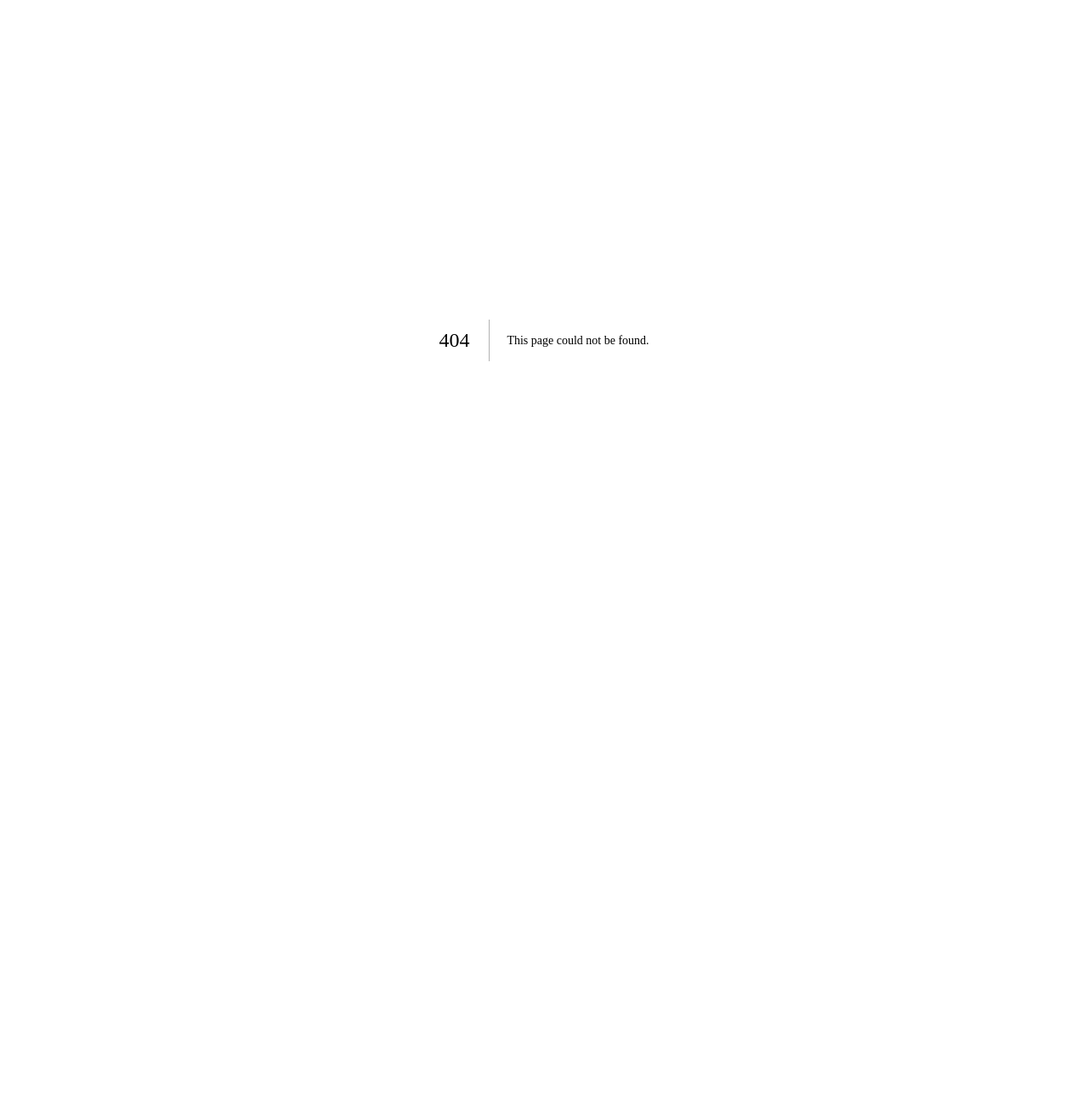
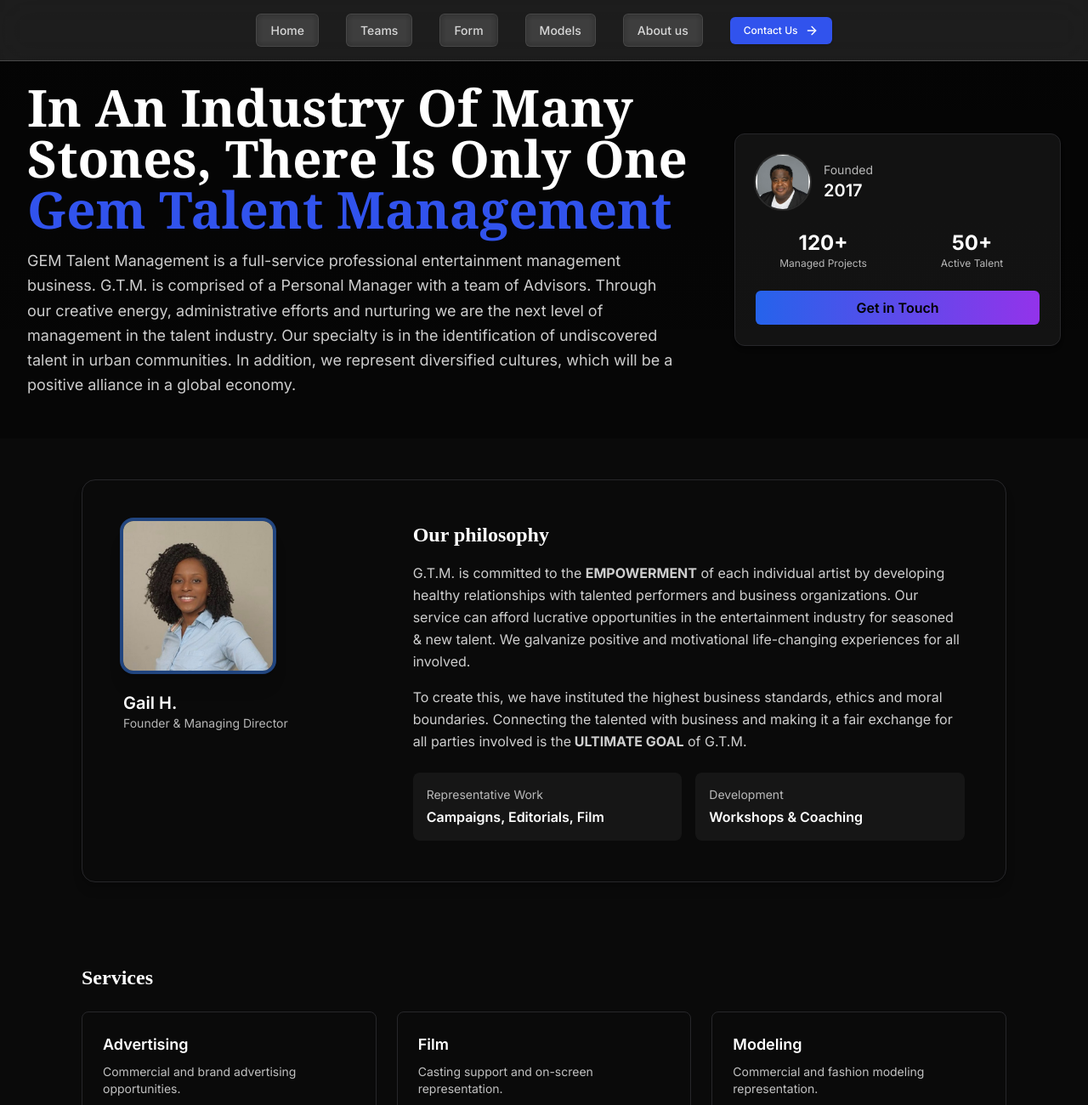
Before and after one commit to Medkabs/GTM, a Next.js app in the folder seira-modeling-agency/: page /about in a window 1280 px wide. Before the commit this address had no page. Shown: the top 1300 px of the page at 85% size. Before the commit the page ends 800 px from the top, so only its background shows below. Built offline with nearby package versions, Linux system fonts and the light colour scheme; a web font is replaced by a local one.

Commit message:
chore: add about us

```diff
--- /dev/null
+++ b/seira-modeling-agency/src/app/about/page.tsx
@@ -0,0 +1,159 @@
+"use client";
+
+import React, { useEffect } from "react";
+import Image from "next/image";
+import Header from "@/components/layout/Header/Header";
+import Footer from "@/components/layout/Footer/Footer";
+import { logSecurityEvent } from "@/lib/security";
+
+export default function AboutPage() {
+  useEffect(() => {
+    logSecurityEvent("about_page_access", { timestamp: new Date().toISOString() });
+  }, []);
+
+  return (
+    <main className="min-h-screen bg-background text-white">
+      <Header />
+
+      {/* HERO */}
+      <section className="pt-24 pb-12 bg-gradient-to-b from-black/60 to-black/40">
+        <div className="max-w-7xl mx-auto px-6 lg:px-8">
+          <div className="grid grid-cols-1 lg:grid-cols-3 gap-8 items-center">
+            <div className="lg:col-span-2">
+              <h1 className="font-serif text-4xl sm:text-5xl lg:text-6xl font-bold leading-tight mb-4">
+                In An Industry Of Many Stones, There Is Only One
+                <span className="block text-primary">Gem Talent Management</span>
+              </h1>
+
+              <p className="text-lg text-white/80 max-w-3xl leading-relaxed">
+                GEM Talent Management is a full-service professional entertainment
+                management business. G.T.M. is comprised of a Personal Manager with a
+                team of Advisors. Through our creative energy, administrative efforts
+                and nurturing we are the next level of management in the talent
+                industry. Our specialty is in the identification of undiscovered
+                talent in urban communities. In addition, we represent diversified
+                cultures, which will be a positive alliance in a global economy.
+              </p>
+            </div>
+
+            {/* Quick Stats Card */}
+            <aside className="order-first lg:order-last bg-white/5 border border-white/6 rounded-xl p-6 shadow-md">
+              <div className="flex items-center gap-4">
+                <div className="flex-shrink-0">
+                  <div className="w-16 h-16 rounded-full overflow-hidden ring-2 ring-white/10">
+                    <Image src="/Michael.png" alt="Founder" width={64} height={64} className="object-cover" />
+                  </div>
+                </div>
+                <div>
+                  <div className="text-sm text-white/70">Founded</div>
+                  <div className="text-xl font-semibold">2017</div>
+                </div>
+              </div>
+
+              <div className="mt-6 grid grid-cols-2 gap-4">
+                <div className="text-center">
+                  <div className="text-2xl font-bold">120+</div>
+                  <div className="text-xs text-white/70">Managed Projects</div>
+                </div>
+                <div className="text-center">
+                  <div className="text-2xl font-bold">50+</div>
+                  <div className="text-xs text-white/70">Active Talent</div>
+                </div>
+              </div>
+
+              <a href="#contact" className="mt-6 inline-block w-full text-center bg-gradient-to-r from-blue-600 to-purple-600 hover:opacity-95 text-black font-semibold py-2 rounded-md">
+                Get in Touch
+              </a>
+            </aside>
+          </div>
+        </div>
+      </section>
+
+      {/* PROFILE + BIO */}
+      <section className="py-12">
+        <div className="max-w-6xl mx-auto px-6 lg:px-8">
+          <div className="bg-white/3 border border-white/6 rounded-2xl p-8 lg:p-12 shadow-lg grid grid-cols-1 lg:grid-cols-3 gap-8 items-start">
+            <div className="flex flex-col items-center lg:items-start gap-6">
+              <div className="w-44 h-44 rounded-xl overflow-hidden ring-4 ring-white/6 shadow-xl">
+                <Image src="/Nisani.png" alt="Team lead" width={176} height={176} className="object-cover" />
+              </div>
+              <div className="text-center lg:text-left">
+                <div className="text-xl font-semibold">Gail H.</div>
+                <div className="text-sm text-white/70">Founder & Managing Director</div>
+              </div>
+            </div>
+
+            <div className="lg:col-span-2">
+
+              <h2 className="text-2xl font-semibold mb-4">Our philosophy</h2>
+              <p className="text-white/80 leading-relaxed mb-4">
+                G.T.M. is committed to the <strong className="uppercase">EMPOWERMENT</strong> of each individual artist by
+                developing healthy relationships with talented performers and business
+                organizations. Our service can afford lucrative opportunities in the
+                entertainment industry for seasoned &amp; new talent. We galvanize
+                positive and motivational life-changing experiences for all involved.
+              </p>
+
+              <p className="text-white/80 leading-relaxed mb-6">
+                To create this, we have instituted the highest business standards,
+                ethics and moral boundaries. Connecting the talented with business
+                and making it a fair exchange for all parties involved is the
+                <strong className="uppercase"> ULTIMATE GOAL</strong> of G.T.M.
+              </p>
+
+              <div className="grid grid-cols-1 sm:grid-cols-2 gap-4">
+                <div className="bg-white/5 p-4 rounded-lg">
+                  <div className="text-sm text-white/70">Representative Work</div>
+                  <div className="font-semibold mt-1">Campaigns, Editorials, Film</div>
+                </div>
+                <div className="bg-white/5 p-4 rounded-lg">
+                  <div className="text-sm text-white/70">Development</div>
+                  <div className="font-semibold mt-1">Workshops & Coaching</div>
+                </div>
+              </div>
+            </div>
+          </div>
+        </div>
+      </section>
+
+      {/* SERVICES */}
+      <section className="py-12 bg-background">
+        <div className="max-w-6xl mx-auto px-6 lg:px-8">
+          <h3 className="text-2xl font-semibold mb-6">Services</h3>
+          <div className="grid grid-cols-1 sm:grid-cols-2 lg:grid-cols-3 gap-6">
+            <div className="bg-white/4 rounded-lg p-6 border border-white/6">
+              <div className="text-lg font-semibold mb-2">Advertising</div>
+              <p className="text-sm text-white/75">Commercial and brand advertising opportunities.</p>
+            </div>
+            <div className="bg-white/4 rounded-lg p-6 border border-white/6">
+              <div className="text-lg font-semibold mb-2">Film</div>
+              <p className="text-sm text-white/75">Casting support and on-screen representation.</p>
+            </div>
+            <div className="bg-white/4 rounded-lg p-6 border border-white/6">
+              <div className="text-lg font-semibold mb-2">Modeling</div>
+              <p className="text-sm text-white/75">Commercial and fashion modeling representation.</p>
+            </div>
+            <div className="bg-white/4 rounded-lg p-6 border border-white/6">
+              <div className="text-lg font-semibold mb-2">Music</div>
+              <p className="text-sm text-white/75">Artist development and music industry connections.</p>
+            </div>
+            <div className="bg-white/4 rounded-lg p-6 border border-white/6">
+              <div className="text-lg font-semibold mb-2">Photography</div>
+              <p className="text-sm text-white/75">Editorial and commercial photography collaborations.</p>
+            </div>
+            <div className="bg-white/4 rounded-lg p-6 border border-white/6">
+              <div className="text-lg font-semibold mb-2">Sports & Writers</div>
+              <p className="text-sm text-white/75">Sports partnerships, writers and other creative talent representation.</p>
+            </div>
+            <div className="col-span-full text-sm text-white/70 mt-2">And more — we work across disciplines to create opportunities for new and seasoned talent.</div>
+          </div>
+        </div>
+      </section>
+
+      {/* Contact anchor for modals / CTA */}
+      <div id="contact" className="sr-only" />
+
+      <Footer />
+    </main>
+  );
+}
--- a/seira-modeling-agency/src/app/models/page.tsx
+++ b/seira-modeling-agency/src/app/models/page.tsx
@@ -29,7 +29,7 @@
   enableClickjacking: true,
 };
 
-export default function ModelsPage(): JSX.Element {
+export default function ModelsPage() {
   // State management
   const [isContactModalOpen, setIsContactModalOpen] = React.useState<boolean>(false);
   const [contactForm, setContactForm] = React.useState<ContactForm>({
--- a/seira-modeling-agency/src/app/page.tsx
+++ b/seira-modeling-agency/src/app/page.tsx
@@ -42,7 +42,7 @@
   enableClickjacking: true,
 };
 
-export default function HomePage(): JSX.Element {
+export default function HomePage() {
   // State management
   const [isContactModalOpen, setIsContactModalOpen] = useState<boolean>(false);
   const [contactForm, setContactForm] = useState<ContactForm>({
--- a/seira-modeling-agency/src/components/layout/Header/Header.tsx
+++ b/seira-modeling-agency/src/components/layout/Header/Header.tsx
@@ -29,6 +29,7 @@
   // Navigation items for page-based navigation
   const pageNavigationItems: NavigationItem[] = [
     { label: "Models", href: "/models", external: false },
+    { label: "About us", href: "/about", external: false },
   ];
 
 
@@ -44,18 +45,48 @@
     return () => window.removeEventListener("scroll", handleScroll);
   }, []);
 
-  const pathname = typeof window !== "undefined" ? window.location.pathname : "/";
+  const pathname = usePathname() || "/";
   const router = useRouter();
 
   const handleSectionClick = (href: string) => {
+    // Normalize href (allow '#id' or '/#id' or full paths)
+    if (!href) return;
+
+    // Direct home shortcut
     if (href === "/") {
       if (pathname === "/") {
-        // Already on home, scroll to top
         window.scrollTo({ top: 0, behavior: "smooth" });
       } else {
         router.push("/");
       }
-    } else {
+      return;
+    }
+
+    // Handle hash anchors: '#team' or '/#team'
+    try {
+      const normalized = href.startsWith("#") ? `${window.location.pathname}${href}` : href;
+      const url = new URL(normalized, window.location.origin);
+      const targetPath = url.pathname || "/";
+      const hash = url.hash; // includes '#'
+
+      if (targetPath === pathname) {
+        // Same page: perform smooth scroll if element exists
+        if (hash) {
+          const id = hash.slice(1);
+          const el = document.getElementById(id);
+          if (el) {
+            el.scrollIntoView({ behavior: "smooth", block: "start" });
+            return;
+          }
+        }
+        // No hash or element missing: fallback to push to href (may trigger router scroll)
+        router.push(href);
+      } else {
+        // Different page: navigate (includes hash if present)
+        router.push(href);
+      }
+    } catch (err) {
+      // Fallback: navigate
       router.push(href);
     }
   };
@@ -128,7 +159,7 @@
                 key={item.label}
                 onClick={() => {
                   handleSectionClick(item.href);
-                  setIsMobileMenuOpen(false);
+                  setTimeout(() => setIsMobileMenuOpen(false), 150); // allow scroll to start
                 }}
                 className="header__mobile-item"
                 type="button"
```
